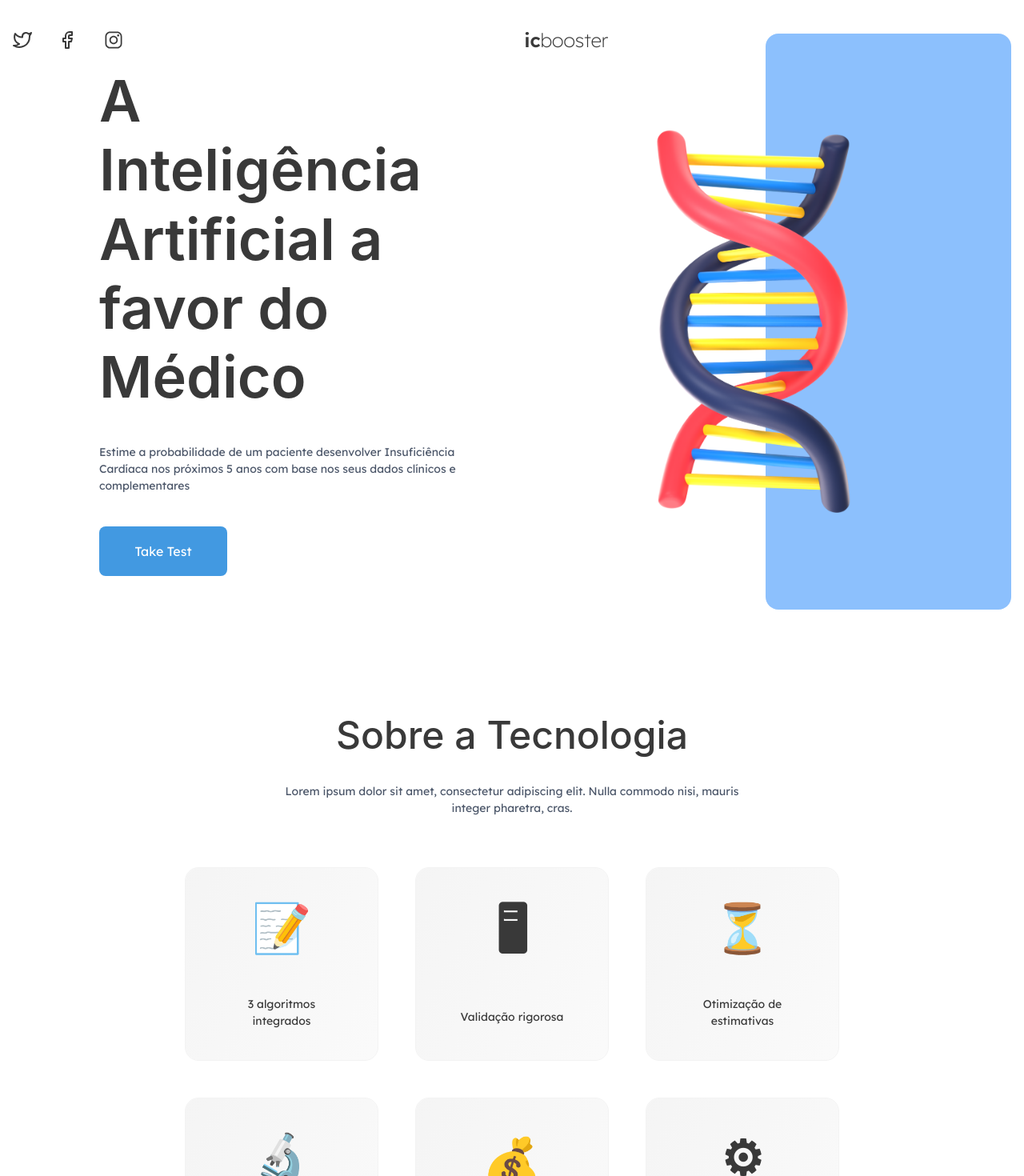
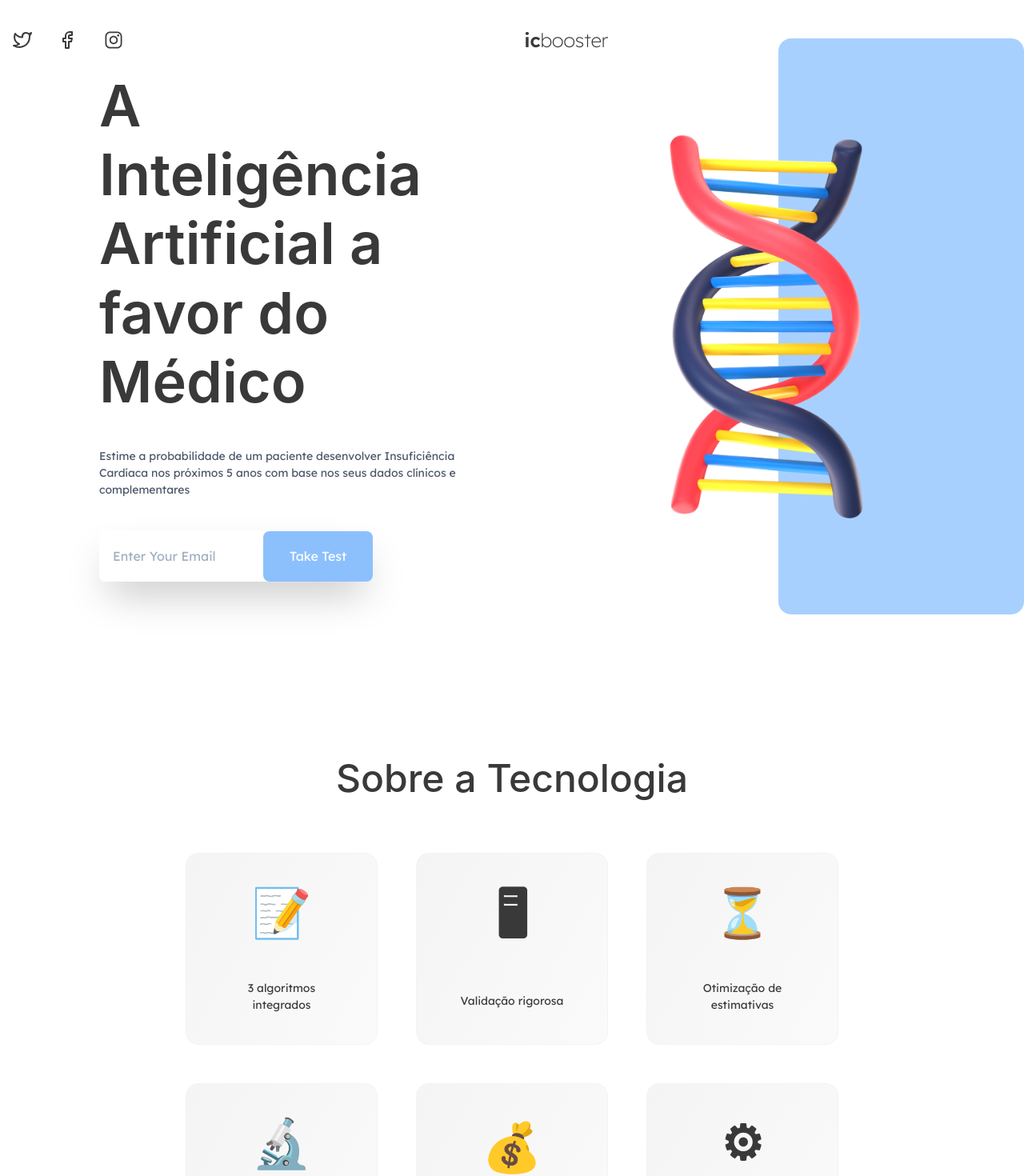
Before and after one commit to demonicirfan/ICBooster-frontend, a React (Create React App) app: page / in a window 1280 px wide. Shown: the top 1470 px of the page at 80% size. Built offline with nearby package versions, Linux system fonts and the light colour scheme.

Commit message:
refactored

```diff
--- a/public/index.html
+++ b/public/index.html
@@ -32,7 +32,7 @@
       rel="stylesheet"
     />
 
-    <title>React App</title>
+    <title>ICBooster</title>
   </head>
   <body>
     <noscript>You need to enable JavaScript to run this app.</noscript>
--- a/src/Components/AboutTheTec.js
+++ b/src/Components/AboutTheTec.js
@@ -15,10 +15,6 @@ const AboutTheTec = () => {
         <Heading fontSize={{ base: '2xl', md: '5xl' }} fontWeight="500">
           Sobre a Tecnologia
         </Heading>
-        <Text fontSize={['xs', 'xs', 'sm']} textAlign="center" maxW="36rem" textColor='gray.600'>
-          Lorem ipsum dolor sit amet, consectetur adipiscing elit. Nulla commodo
-          nisi, mauris integer pharetra, cras.{' '}
-        </Text>
       </VStack>
       <Wrap
         spacing={{ base: '1rem', md: '3rem' }}
@@ -30,9 +26,8 @@ const AboutTheTec = () => {
         {Data.map(card => (
           <VStack
             rounded="2xl"
-            outline="1px solid #F3F3F3"
+            border="1px solid #F3F3F3"
             bgGradient="linear(120deg, #bcbcbc28, #f4f4f470)"
-            border="2px solid gray.200"
             justify="space-around"
             p={{ base: '1.2rem', md: '2rem' }}
             spacing={{ base: '1rem', md: '2.4rem' }}
--- /dev/null
+++ b/src/Components/AboutUS.js
@@ -0,0 +1,80 @@
+import { Heading, Image, Text, VStack, Box, Flex } from '@chakra-ui/react';
+import React from 'react';
+import DNA from '../Images/DNA.png';
+const Data = [
+  {
+    name: 'José Joaquim R. Neto',
+    about:
+      'Graduando em Medicina pela Universidade Estadual de Santa Cruz - UESC. Cientista de Dados com ênfase em algoritmos preditivos aplicados ao diagnóstico',
+    contact: 'Email: jraposoneto60@gmail.com',
+  },
+  {
+    name: 'Nelson Dinamarco Ludovico',
+    about:
+      'Pós-doutorado pela Florida Christian University-FCU/EUA; Doutorado pelo Laboratório de Hipertensão Arterial da Faculdade de Ciências Médicas da Universidade Estadual de Campinas- UNICAMP; Mestrado em Cardiologia pelo Ambulatório de Hipertensão Arterial/Cardiopatia Hipertensiva da Escola Paulista de Medicina - UNIFESP; Professor Titular de Cardiologia - Colegiado de Medicina - Universidade Estadual Santa Cruz - UESC; Fellowship American Heart Association - FAHA Especialização (Lato-Sensu) em Cardiologia pela Faculdade de Ciências Médicas de Minas Gerais; Membro da Diretoria da Sociedade Brasileira de Hipertensão - SBH; Graduado em Medicina pela Faculdade de Medicina de Valença - CesGranRio; Graduado em Farmácia e Bioquímica pela Universidade Paulista; Graduado em Engenharia Mecânica pelo Instituto Maua de Tecnologia - IMT.',
+    contact: 'Phone: (073) 36805114',
+  },
+];
+const AboutUS = () => {
+  return (
+    <VStack
+      overflow="hidden"
+      rounded="xl"
+      maxW="8xl"
+      w="full"
+      color="white"
+      p={{ base: '2rem', md: '5rem' }}
+      bg="brand.300"
+      mx={'0'}
+      my={{ base: '4rem', md: '8rem' }}
+    >
+      <VStack pb="1rem" spacing={{ base: '1rem', md: '2rem' }}>
+        <Heading fontSize={{ base: '2xl', md: '5xl' }} fontWeight="500">
+          About US
+        </Heading>
+      </VStack>
+
+      {Data.map(contact => (
+        <VStack
+          zIndex={'1'}
+          maxW={['90vw', '80vw', '70vw', '70vw', '50vw']}
+          alignItems={{ base: 'start', md: 'start' }}
+          py="1rem"
+        >
+          <Text fontWeight="600" fontSize={['md', 'xl', '2xl']}>
+            {contact.name}
+          </Text>
+          <Text fontSize={['xs', 'sm', 'md']}>{contact.about}</Text>
+          <Text fontWeight="500" fontSize={['sm', 'md', 'lg']}>
+            {contact.contact}
+          </Text>
+        </VStack>
+      ))}
+      <Flex
+        display={{ base: 'none', lg: 'flex' }}
+        alignItems={'end'}
+        justifyContent="flex-end"
+        rounded={'xl'}
+        overflow={'hidden'}
+        position="absolute"
+        h={['39rem', '39rem']}
+        maxW="8xl"
+        w={['92vw', '94vw', '96vw']}
+      >
+        <Image
+          selfAlign="end"
+          src={DNA}
+          maxH={['16rem', '16rem', '30rem']}
+          h="full"
+          transform={[
+            'translate(0rem, 0rem)rotate(-30deg)',
+            'translate(0rem, 0rem)rotate(-30deg)',
+            'translate(3rem, 0rem)rotate(-30deg)',
+          ]}
+        />
+      </Flex>
+    </VStack>
+  );
+};
+
+export default AboutUS;
--- a/src/Components/FAQ.js
+++ b/src/Components/FAQ.js
@@ -46,6 +46,11 @@ const Data = [
     answer:
       'ICBooster utiliza Modelos Matemáticos de Aprendizagem Estatística treinados em ampla base de dados de modo a fornecer as melhores estimativas de risco futuro possíveis.',
   },
+  {
+    question: 'O ICBooster é uma ferramenta diagnóstica?',
+    answer:
+      'De forma alguma. ICBooster é um projeto que ainda se encontra em desenvolvimento, com o objetivo de complementar e otimizar o cuidado médico para seus pacientes',
+  },
 ];
 const FAQ = () => {
   return (
@@ -57,8 +62,8 @@ const FAQ = () => {
       justifyContent="space-around"
     >
       <Center w={{ base: '90%', md: '44%' }} flexDirection={'column'}>
-        <Heading fontSize={{ base: '3xl', md: '5xl' }} my="2rem">
-          Commonly Asked Questions
+        <Heading textAlign={'center'} fontSize={{ base: '3xl', md: '5xl' }} my="2rem">
+        Perguntas Frequentes
         </Heading>
         <Accordion w="full" fontSize={{ base: 'xs', md: 'sm' }}>
           {Data.map(item => (
--- a/src/Components/HeroInput.js
+++ b/src/Components/HeroInput.js
@@ -10,14 +10,19 @@ import {
 } from '@chakra-ui/react';
 import React from 'react';
 import { useForm } from 'react-hook-form';
+import { Link, useNavigate } from 'react-router-dom';
 
 const HeroInput = () => {
+  const navigate = useNavigate();
   const {
     register,
     handleSubmit,
     formState: { errors },
   } = useForm();
-  const onSubmit = data => console.log(data);
+  const onSubmit = data => {
+    console.log(data);
+    navigate('/test');
+  };
   return (
     <Center
       alignSelf={{ base: 'center', md: 'start' }}
@@ -30,7 +35,12 @@ const HeroInput = () => {
     >
       <form onSubmit={handleSubmit(onSubmit)}>
         <Center>
-          <FormControl bg="white" roundedLeft="lg" border="0px solid white">
+          <FormControl
+            bg="white"
+            roundedLeft="lg"
+            border="0px solid white"
+            isRequired
+          >
             <Input
               roundedLeft="lg"
               fontSize={{ base: 'sm', md: 'md' }}
@@ -38,15 +48,15 @@ const HeroInput = () => {
               h={{ base: '3rem', md: '4rem' }}
               bg="white"
               id="email"
-              textColor="gray.600"
+              textColor="gray.500"
               type="email"
               placeholder="Enter Your Email"
               _placeholder={{
-                color: 'gray.200',
+                color: 'gray.400',
               }}
-              _hover={{ borderColor: 'white', bg: 'white', color: 'gray.300' }}
-              _active={{ borderColor: 'white', bg: 'white', color: 'gray.300' }}
-              _focus={{ borderColor: 'white', bg: 'white', color: 'gray.300' }}
+              _hover={{ borderColor: 'white', bg: 'white', color: 'gray.500' }}
+              _active={{ borderColor: 'white', bg: 'white', color: 'gray.500' }}
+              _focus={{ borderColor: 'white', bg: 'white', color: 'gray.500' }}
               {...register('email', { required: true })}
             />
             <FormErrorMessage>
@@ -56,6 +66,7 @@ const HeroInput = () => {
           <Box
             as="button"
             color="white"
+            action="submit"
             rounded="lg"
             fontSize={{ base: 'sm', md: 'md' }}
             h={'full'}
@@ -63,12 +74,14 @@ const HeroInput = () => {
             backgroundColor="brand.300"
             _hover={{
               bg: 'blue.300',
+              color: 'gray.200',
             }}
             _active={{
               bg: 'blue.300',
+              color: 'gray.200',
             }}
           >
-            Button
+            <Text w="5rem">Take Test</Text>
           </Box>
         </Center>
       </form>
--- a/src/Components/TakeTest.js
+++ /dev/null
@@ -1,30 +0,0 @@
-import { Box, Text } from '@chakra-ui/react';
-import React from 'react';
-import { Link } from 'react-router-dom';
-
-const TakeTest = () => {
-  return (
-    <Link to="/test">
-      <Box
-        as="button"
-        w="10rem"
-        color="white"
-        rounded="lg"
-        fontSize={{ base: 'sm', md: 'md' }}
-        h={'full'}
-        p={{ base: '0.8rem 1.2rem', md: '1.2rem 1.8rem' }}
-        backgroundColor="blue.400"
-        _hover={{
-          bg: 'blue.300',
-        }}
-        _active={{
-          bg: 'blue.300',
-        }}
-      >
-        <Text minW="6rem">Take Test</Text>
-      </Box>
-    </Link>
-  );
-};
-
-export default TakeTest;
--- a/src/Pages/Home.js
+++ b/src/Pages/Home.js
@@ -10,20 +10,21 @@ import {
 } from '@chakra-ui/react';
 import React from 'react';
 import AboutTheTec from '../Components/AboutTheTec';
+import AboutUS from '../Components/AboutUS';
 import FAQ from '../Components/FAQ';
 import HeroInput from '../Components/HeroInput';
-import TakeTest from '../Components/TakeTest';
 import DNA from '../Images/DNA.png';
 
 const Home = () => {
   return (
-    <Container maxW="8xl" pt={{ base: '4rem', md: '2.6rem' }}>
+    <Container maxW="8xl" p={{ base: '1rem', xl: '0' }}>
       <Stack
         direction={['column', 'column', 'row']}
         w="full"
         justify={'space-between'}
         alignItems="center"
         spacing={{ base: '6rem', md: '0' }}
+        p={{ base: '2rem', md: '3rem 0rem' }}
       >
         <VStack
           gap={{ base: '1rem', md: '2rem' }}
@@ -32,6 +33,7 @@ const Home = () => {
           alignItems={{ base: 'center', md: 'start' }}
           justify="center"
           mx="auto"
+          w="full"
           mt={{ base: '4rem', md: '0' }}
         >
           <Heading
@@ -51,8 +53,7 @@ const Home = () => {
             Cardíaca nos próximos 5 anos com base nos seus dados clínicos e
             complementares
           </Text>
-          {/*<HeroInput />*/}
-          <TakeTest />
+          <HeroInput />
         </VStack>
         <Stack
           ml="auto"
@@ -78,9 +79,16 @@ const Home = () => {
             bg="brand.300"
             rounded="2xl"
             alignSelf={'right'}
+            overflow={{ base: 'hidden', md: 'none' }}
           >
-            <Center bg="brand.200" w="full" h="full" alignItems={'end'}>
-              <Box rounded="2xl" overflow="hidden">
+            <Center
+              bg="brand.200"
+              w="full"
+              minW={['90vw', '80vw', '24vw']}
+              h="full"
+              alignItems={'end'}
+            >
+              <Box rounded="xl" overflow="hidden">
                 <svg
                   viewBox="0 0 511 486"
                   fill="none"
@@ -98,6 +106,7 @@ const Home = () => {
       </Stack>
       <AboutTheTec />
       <FAQ />
+      <AboutUS />
     </Container>
   );
 };
--- a/src/Theme.js
+++ b/src/Theme.js
@@ -10,7 +10,7 @@ const theme = extendTheme({
   colors: {
     brand: {
       100: '#ffffff',
-      200: '#991FF',
+      200: '#A8D0FF',
       300: '#8CC0FD',
       400: '#969696',
       500: '#393939',
```
Also changed, not shown: src/Components/TestForm/TestForm.js (+9 -8 lines), src/Images/DNA.png, 1 other file (tests, documents, lock files or other folders).
